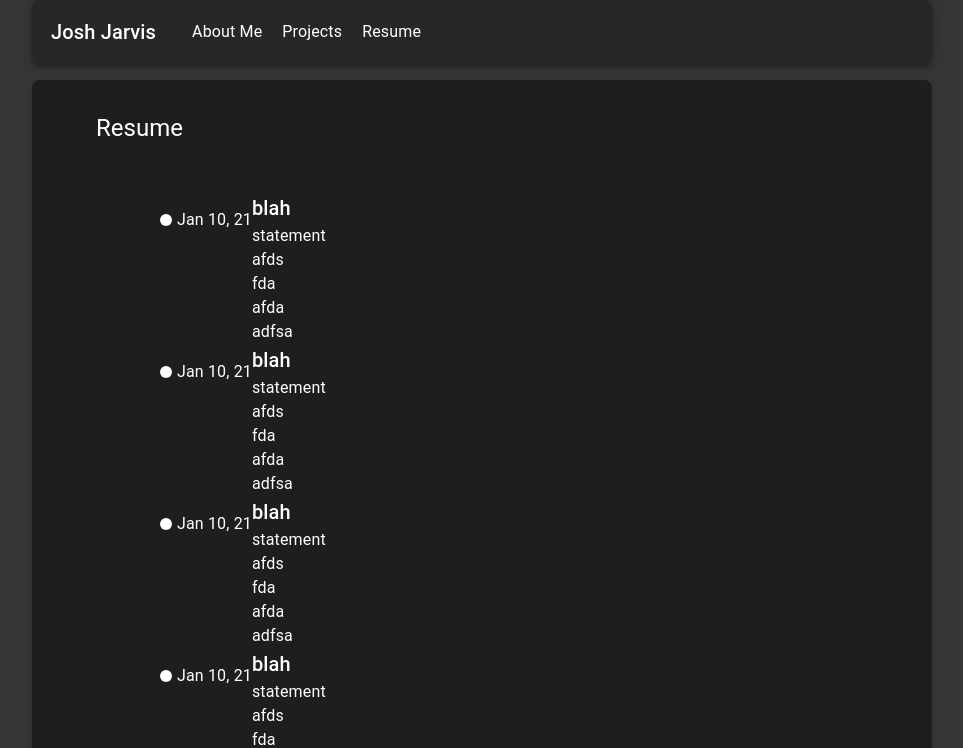
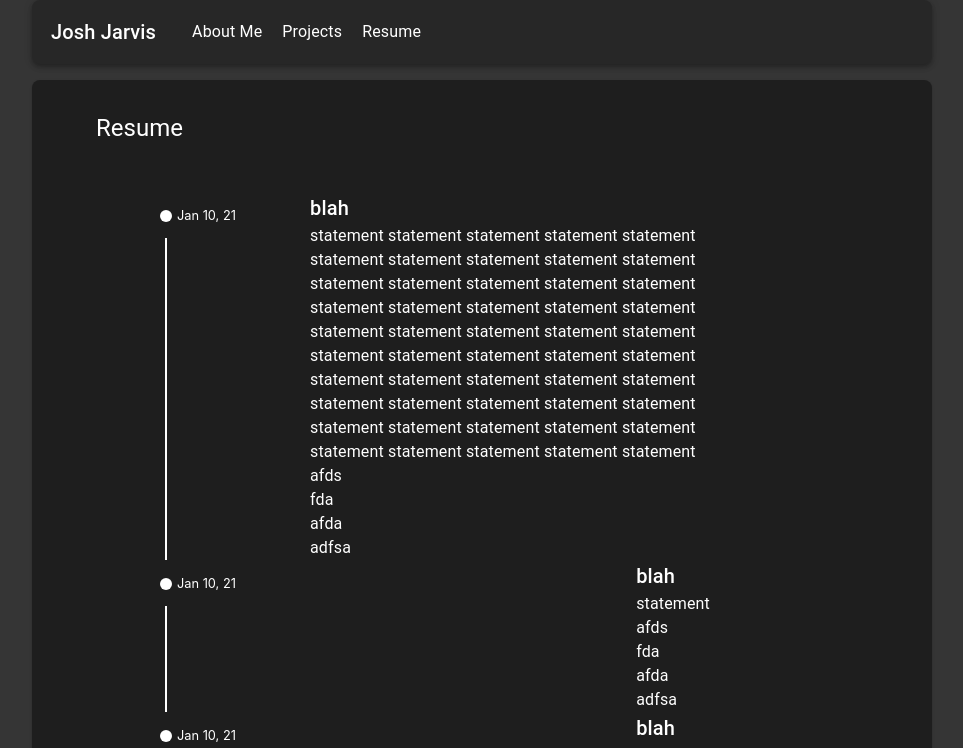
Before and after one commit to ixonstater/react-resume, a React (Vite) app: page /resume in a window 1280 px wide. Shown: the top 748 px of the page, without its empty margins (158-1121 px from the left). Built offline with nearby package versions, Linux system fonts and the light colour scheme.

Commit message:
Got styling working for resume page.

```diff
--- a/src/Theme.tsx
+++ b/src/Theme.tsx
@@ -1,18 +1,41 @@
 import { createTheme } from "@mui/material";
 
+declare module "@mui/material/styles" {
+  interface TypographyVariants {
+    dateSm: React.CSSProperties;
+  }
+
+  // allow configuration using `createTheme()`
+  interface TypographyVariantsOptions {
+    dateSm?: React.CSSProperties;
+  }
+}
+
+// Update the Typography's variant prop options
+declare module "@mui/material/Typography" {
+  interface TypographyPropsVariantOverrides {
+    dateSm: true;
+    h3: false;
+  }
+}
 
 const theme = createTheme({
   // Set spacing multiplier to 1, use breakpoints in Sxp.tsx
   spacing: 1,
   palette: {
-        mode: "dark"
+    mode: "dark",
   },
   typography: {
     button: {
-            fontSize: '0.9rem',
-            letterSpacing: '0em',
-            textTransform: 'none',
+      fontSize: "0.9rem",
+      letterSpacing: "0em",
+      textTransform: "none",
+    },
+    dateSm: {
+      fontSize: "0.8rem",
+      letterSpacing: "0em",
+      textTransform: "none",
     },
   },
-})
+});
 export default theme;
--- a/src/components/Page.tsx
+++ b/src/components/Page.tsx
@@ -40,7 +40,7 @@ export default function Page(props: { children: any }): JSX.Element {
           justifyContent: "center",
         }}
       >
-        <Box className="AppContent" sx={{ maxWidth: Sxp.appWidth, flexGrow: 1 }}>
+        <Box className="AppContent" sx={{ maxWidth: Sxp.appWidth, flexGrow: 1, marginBottom: "20px" }}>
           {appBar.bar}
           <Paper
             elevation={1}
@@ -52,6 +52,7 @@ export default function Page(props: { children: any }): JSX.Element {
               mt: { xs: Sxp.sp0, sm: Sxp.sp3 },
               borderRadius: { xs: 0, sm: 2 },
               minHeight: { xs: `calc(100vh - ${appBar.minHeightMobile}px)`, sm: 500 },
+              paddingBottom: "20px",
             }}
           >
             {props.children}
--- a/src/resume/Resume.tsx
+++ b/src/resume/Resume.tsx
@@ -20,7 +20,9 @@ export function Resume(): JSX.Element {
       <ResumeEntry
         start={new Date("01/10/2021")}
         header={"blah"}
-        impactStatement={"statement"}
+        impactStatement={
+          "statement statement statement statement statement statement statement statement statement statement statement statement statement statement statement statement statement statement statement statement statement statement statement statement statement statement statement statement statement statement statement statement statement statement statement statement statement statement statement statement statement statement statement statement statement statement statement statement statement statement "
+        }
         technologiesUsed={["afds", "fda", "afda", "adfsa"]}
       ></ResumeEntry>
       <ResumeEntry
--- a/src/resume/resume_entry/ResumeEntry.tsx
+++ b/src/resume/resume_entry/ResumeEntry.tsx
@@ -1,6 +1,7 @@
 import { Box, Typography } from "@mui/material";
 import { TimelineSegment } from "./TimelineSegment";
 import Sxp from "../../Sxp";
+import { uniqueElementId } from "../../service/GloballyUniqueId";
 
 export type ResumeEntryProps = {
   start: Date;
@@ -11,13 +12,22 @@ export type ResumeEntryProps = {
 
 export function ResumeEntry(props: ResumeEntryProps): JSX.Element {
   return (
-    <Box sx={{ display: "flex", flexDirection: "row", alignSelf: { xs: "center", sm: "flex-start" }, ml: { sm: Sxp.sp8 } }}>
+    <Box
+      sx={{
+        display: "flex",
+        flexDirection: "row",
+        alignSelf: { xs: "center", sm: "flex-start" },
+        ml: { sm: Sxp.sp8 },
+        minWidth: { xs: "350px", sm: "550px" },
+        justifyContent: "space-between",
+      }}
+    >
       <TimelineSegment date={props.start} entryHeight={100}></TimelineSegment>
-      <Box sx={{ display: "flex", flexDirection: "column" }}>
+      <Box sx={{ display: "flex", flexDirection: "column", maxWidth: { xs: "250px", sm: "400px" } }}>
         <Typography variant="h6">{props.header}</Typography>
         <Typography>{props.impactStatement}</Typography>
         {props.technologiesUsed.map((elem: string): JSX.Element => {
-          return <Typography>{elem}</Typography>;
+          return <Typography key={uniqueElementId()}>{elem}</Typography>;
         })}
       </Box>
     </Box>
--- a/src/resume/resume_entry/TimelineDot.tsx
+++ b/src/resume/resume_entry/TimelineDot.tsx
@@ -9,7 +9,9 @@ export function TimelineDot(props: TimelineDotProps): JSX.Element {
   return (
     <Box sx={{ display: "flex", alignItems: "center", gap: "5px", alignSelf: "flex-start", mt: Sxp.sp3 }}>
       <Box sx={{ backgroundColor: "white", borderRadius: "50%", width: "12px", height: "12px" }}></Box>
-      <Typography>{props.date.toLocaleString("default", { day: "2-digit", month: "short", year: "2-digit" })}</Typography>
+      <Typography variant="dateSm">
+        {props.date.toLocaleString("default", { day: "2-digit", month: "short", year: "2-digit" })}
+      </Typography>
     </Box>
   );
 }
--- a/src/resume/resume_entry/TimelineSegment.tsx
+++ b/src/resume/resume_entry/TimelineSegment.tsx
@@ -1,3 +1,4 @@
+import { Box } from "@mui/material";
 import { TimelineDot } from "./TimelineDot";
 
 export type TimelineSegmentProps = {
@@ -6,5 +7,19 @@ export type TimelineSegmentProps = {
 };
 
 export function TimelineSegment(props: TimelineSegmentProps): JSX.Element {
-  return <TimelineDot date={props.date}></TimelineDot>;
+  return (
+    <Box sx={{ display: "flex", flexDirection: "column" }}>
+      <TimelineDot date={props.date}></TimelineDot>
+      <Box
+        sx={{
+          backgroundColor: "white",
+          width: "2px",
+          marginLeft: "5px",
+          marginTop: "15px",
+          flexGrow: 1,
+          height: props.entryHeight + "px",
+        }}
+      ></Box>
+    </Box>
+  );
 }
```
Lines whose indentation alone changed are shown as unchanged.
